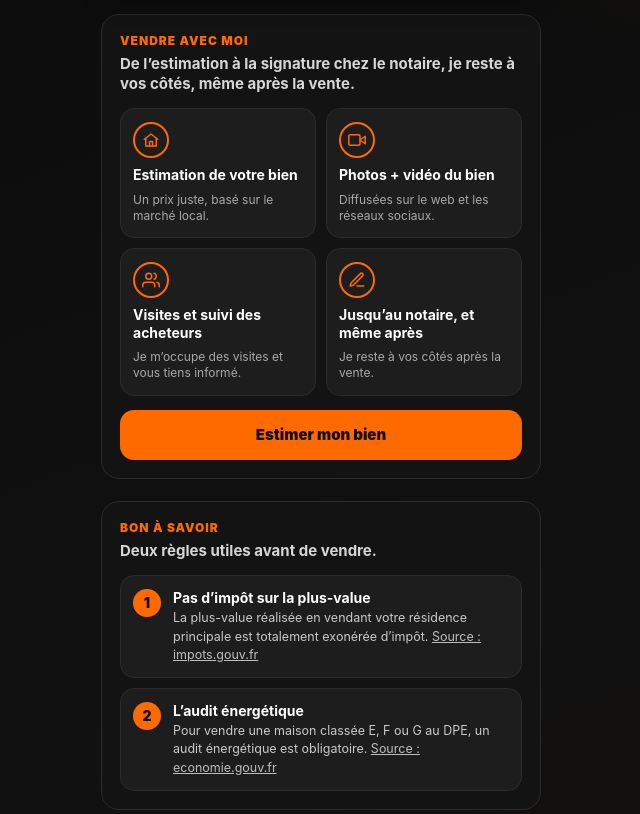
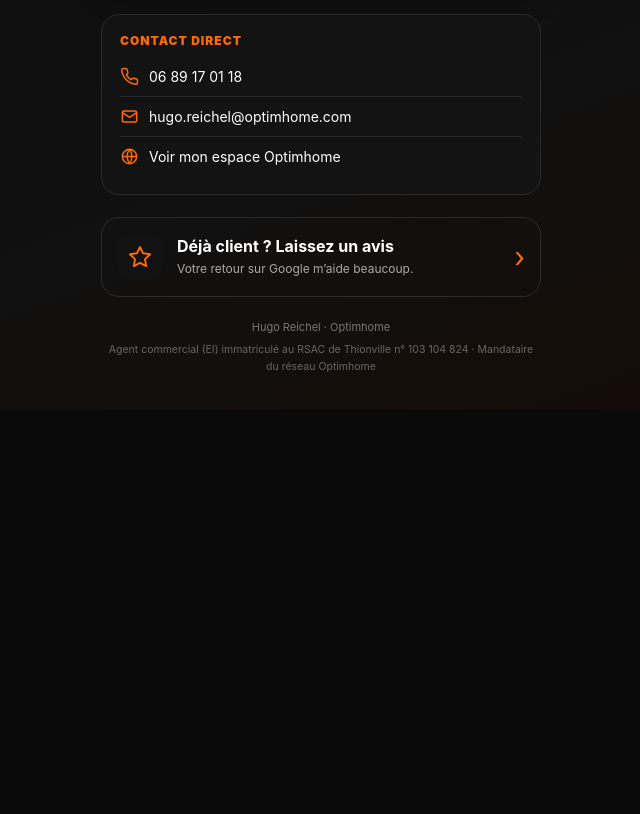
Before and after one commit to hugoreichel57/hugo-reichel-immobilier, a plain HTML site: page index.html in a window 1280 px wide. Shown: the part 660-1474 px from the top of the page, without its empty margins (319-959 px from the left). After the commit the page ends 1070 px from the top, so only its background shows below. Drawn offline with Linux system fonts and the light colour scheme.

Commit message:
Update index.html

```diff
--- a/index.html
+++ b/index.html
@@ -45,22 +45,6 @@ h1{font-size:25px;line-height:1.15;margin:0 0 9px;letter-spacing:-.35px}
 .card.review{background:transparent;color:#fff;border:1px solid var(--line);box-shadow:none;min-height:70px}
 .card.review .copy small{color:var(--muted)}
 @media (min-width:700px){main{padding-top:48px}}
-.block{margin-top:22px;padding:18px;border:1px solid var(--line);background:rgba(20,20,20,.86);border-radius:18px}
-.block-title{font-size:12px;font-weight:900;letter-spacing:1px;color:var(--orange);margin-bottom:6px}
-.block-lead{margin:0 0 14px;color:#d6d6d6;font-size:15px;font-weight:700;line-height:1.35}
-.services{display:grid;grid-template-columns:1fr 1fr;gap:10px}
-.svc{background:var(--panel2);border:1px solid var(--line);border-radius:14px;padding:13px 12px;display:flex;flex-direction:column;gap:8px}
-.svc .ic{width:36px;height:36px;border-radius:50%;border:2px solid var(--orange);display:grid;place-items:center;color:var(--orange)}
-.svc .ic svg{width:18px;height:18px;stroke:currentColor;fill:none;stroke-width:2;stroke-linecap:round;stroke-linejoin:round}
-.svc strong{font-size:14px;line-height:1.25}
-.svc span{font-size:12px;line-height:1.35;color:var(--muted)}
-.btn{display:flex;align-items:center;justify-content:center;margin-top:14px;min-height:50px;border-radius:14px;background:var(--orange);color:#111;font-weight:900;font-size:15px;text-decoration:none}
-.tips{display:grid;gap:10px}
-.tip{display:flex;gap:12px;align-items:flex-start;background:var(--panel2);border:1px solid var(--line);border-radius:14px;padding:13px 12px}
-.tip .n{flex:0 0 28px;height:28px;border-radius:50%;background:var(--orange);color:#111;font-weight:900;font-size:14px;display:grid;place-items:center}
-.tip strong{display:block;font-size:14px;line-height:1.25;margin-bottom:3px}
-.tip span{display:block;font-size:12.5px;line-height:1.45;color:#c9c9c9}
-.tip a{color:#bdbdbd}
 </style>
 </head>
 <body>
@@ -83,7 +67,7 @@ h1{font-size:25px;line-height:1.15;margin:0 0 9px;letter-spacing:-.35px}
 <section class="actions">
 <a class="card" href="https://hugo-reichel.optimhome.com/fr/estimation">
   <div class="icon"><svg viewBox="0 0 24 24"><path d="M3 11.5 12 4l9 7.5"/><path d="M5.5 10.5V20h13v-9.5"/><path d="M9 20v-6h6v6"/></svg></div>
-  <div class="copy"><strong>Estimer mon bien</strong><small>Obtenir une estimation de ma maison ou de mon appartement.</small></div>
+  <div class="copy"><strong>Estimer mon bien</strong><small>Obtenir une estimation, puis photos et vidéo de mon bien sur le web et les réseaux.</small></div>
   <div class="chev">›</div>
 </a>
 
@@ -104,27 +88,6 @@ h1{font-size:25px;line-height:1.15;margin:0 0 9px;letter-spacing:-.35px}
   <div class="copy"><strong>Me contacter</strong><small>Téléphone, e-mail et espace Optimhome.</small></div>
   <div class="chev">›</div>
 </a>
-</section>
-
-<section class="block" id="vendre">
-  <div class="block-title">VENDRE AVEC MOI</div>
-  <p class="block-lead">De l’estimation à la signature chez le notaire, je reste à vos côtés, même après la vente.</p>
-  <div class="services">
-    <div class="svc"><div class="ic"><svg viewBox="0 0 24 24"><path d="M3 11l9-7 9 7"/><path d="M5 10v10h14V10"/><path d="M10 20v-6h4v6"/></svg></div><strong>Estimation de votre bien</strong><span>Un prix juste, basé sur le marché local.</span></div>
-    <div class="svc"><div class="ic"><svg viewBox="0 0 24 24"><path d="M23 7l-7 5 7 5V7z"/><rect x="1" y="5" width="15" height="14" rx="2" ry="2"/></svg></div><strong>Photos + vidéo du bien</strong><span>Diffusées sur le web et les réseaux sociaux.</span></div>
-    <div class="svc"><div class="ic"><svg viewBox="0 0 24 24"><path d="M17 21v-2a4 4 0 0 0-4-4H5a4 4 0 0 0-4 4v2"/><circle cx="9" cy="7" r="4"/><path d="M23 21v-2a4 4 0 0 0-3-3.87"/><path d="M16 3.13a4 4 0 0 1 0 7.75"/></svg></div><strong>Visites et suivi des acheteurs</strong><span>Je m’occupe des visites et vous tiens informé.</span></div>
-    <div class="svc"><div class="ic"><svg viewBox="0 0 24 24"><path d="M12 20h9"/><path d="M16.5 3.5a2.1 2.1 0 0 1 3 3L7 19l-4 1 1-4z"/></svg></div><strong>Jusqu’au notaire, et même après</strong><span>Je reste à vos côtés après la vente.</span></div>
-  </div>
-  <a class="btn" href="https://hugo-reichel.optimhome.com/fr/estimation">Estimer mon bien</a>
-</section>
-
-<section class="block" id="conseils">
-  <div class="block-title">BON À SAVOIR</div>
-  <p class="block-lead">Deux règles utiles avant de vendre.</p>
-  <div class="tips">
-    <div class="tip"><div class="n">1</div><div><strong>Pas d’impôt sur la plus-value</strong><span>La plus-value réalisée en vendant votre résidence principale est totalement exonérée d’impôt. <a href="https://www.impots.gouv.fr/portail/particulier/plus-values-exonerees" target="_blank" rel="noopener noreferrer">Source : impots.gouv.fr</a></span></div></div>
-    <div class="tip"><div class="n">2</div><div><strong>L’audit énergétique</strong><span>Pour vendre une maison classée E, F ou G au DPE, un audit énergétique est obligatoire. <a href="https://www.economie.gouv.fr/audit-energetique-obligation-proprietaires-vente-logements-energivores" target="_blank" rel="noopener noreferrer">Source : economie.gouv.fr</a></span></div></div>
-  </div>
 </section>
 
 <section class="contact" id="contact">
```
